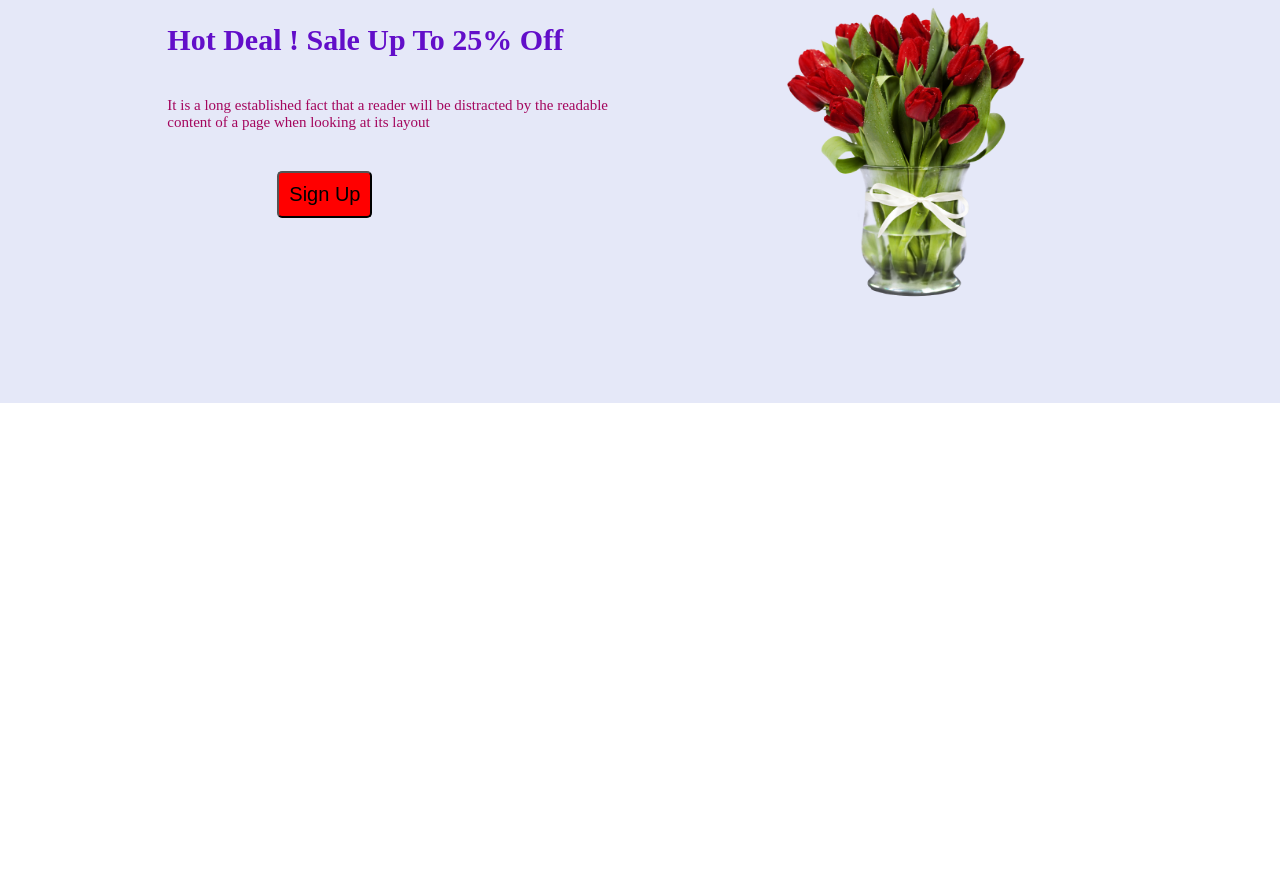
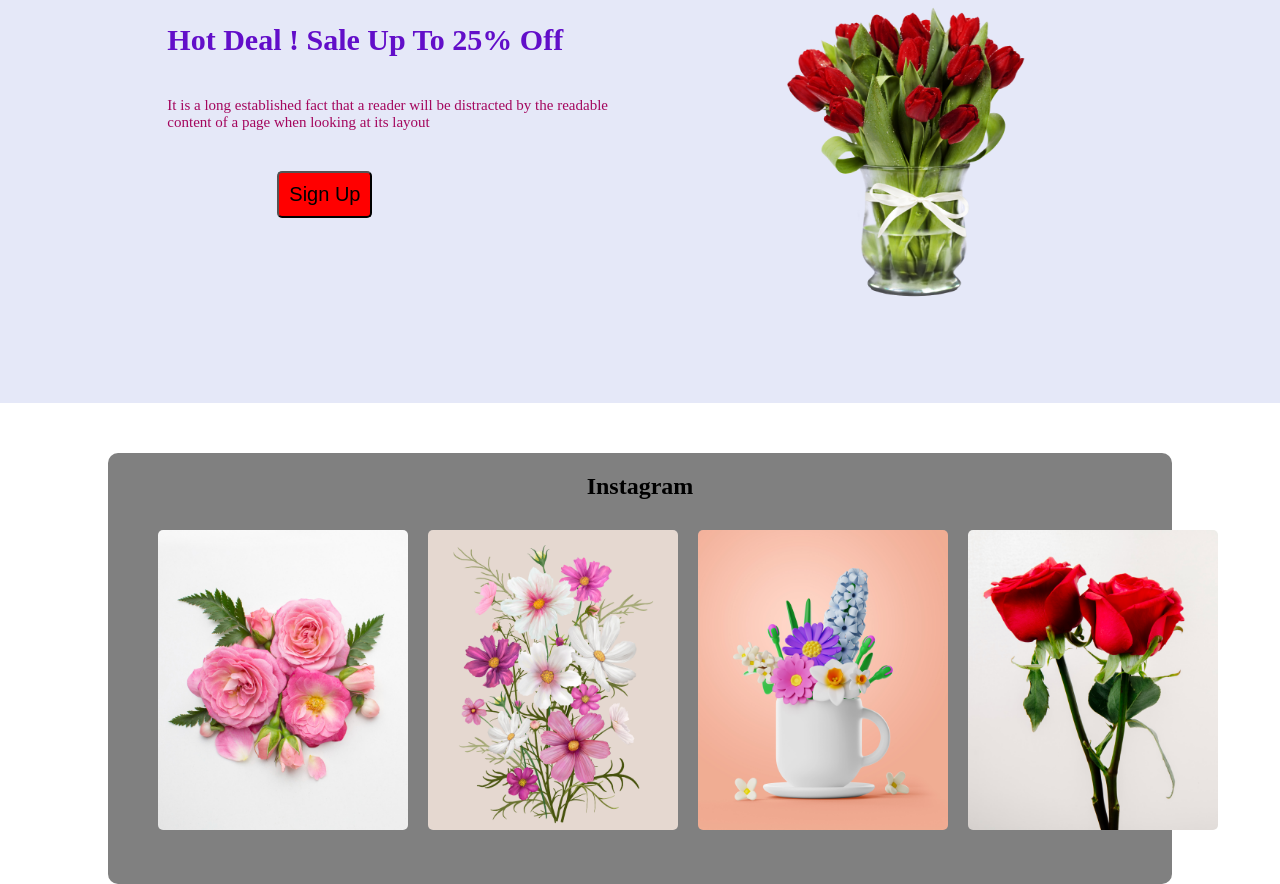
Before and after one commit to 2eg4rizve/7-Online-Flower-shop, a plain HTML site: page index.html in a window 1280 px wide. Shown: the part 1007-1891 px from the top of the page. Before the commit the page ends 1410 px from the top, so only its background shows below. Drawn offline with Linux system fonts and the light colour scheme.

Commit message:
instragram

```diff
--- a/index.css
+++ b/index.css
@@ -14,22 +14,25 @@
     gap: 100px;
 }
 
-.beautiful-flowers-text{
+.beautiful-flowers-text {
     /* width: 40%; */
     margin-top: 100px;
     margin-left: 100px;
 
 }
-.beautiful-flowers-h{
+
+.beautiful-flowers-h {
     color: #620ec9;
     font-size: 50px;
     padding: 20px;
 }
-.beautiful-flowers-p{
+
+.beautiful-flowers-p {
     color: #a4065d;
     font-size: 15px;
     padding: 20px;
 }
+
 .btn {
     font-size: 20px;
     background-color: red;
@@ -40,12 +43,13 @@
     border-radius: 5px;
 
 }
-.beautiful-flowers-img-div
-{
+
+.beautiful-flowers-img-div {
     margin-right: 200px;
     padding-bottom: 0px;
 }
-.beautiful-flowers-img{
+
+.beautiful-flowers-img {
     height: 700px;
     width: 500px;
 
@@ -63,22 +67,25 @@
     margin-top: 50px;
 }
 
-.Hot-Deal-text{
+.Hot-Deal-text {
     /* width: 40%; */
     margin-top: 100px;
     margin-left: 100px;
 
 }
-.Hot-Deal-h{
+
+.Hot-Deal-h {
     color: #620ec9;
     font-size: 30px;
     padding: 20px;
 }
-.Hot-Deal-p{
+
+.Hot-Deal-p {
     color: #a4065d;
     font-size: 15px;
     padding: 20px;
 }
+
 .Hot-Deal-btn {
     font-size: 20px;
     background-color: red;
@@ -89,14 +96,42 @@
     border-radius: 5px;
 
 }
-.Hot-Deal-img-div
-{
+
+.Hot-Deal-img-div {
     margin-right: 200px;
     margin-top: 100px;
     padding-bottom: 0px;
 }
-.Hot-Deal-img{
+
+.Hot-Deal-img {
     height: 300px;
     width: 250px;
 
 }
+
+/* Instagram */
+
+.Instagram {
+    width: 80%;
+    margin: auto;
+    background-color: gray;
+    padding: 20px;
+    border-radius: 10px;
+    margin-top: 50px;
+}
+
+.Instagram-h1 {
+    text-align: center;
+}
+
+.boxs {
+    display: flex;
+    gap: 20px;
+    padding: 30px;
+}
+
+.box-img {
+    width: 250px;
+    height: 300px;
+    border-radius: 5px;
+}
--- a/index.html
+++ b/index.html
@@ -66,6 +66,37 @@
 
     </section>
 
+    <!-- Instagram -->
+
+    <section>
+        <div class="Instagram">
+
+            <h1 class="Instagram-h1">Instagram</h1>
+
+
+            <div class="boxs">
+
+                <div>
+                    <img class="box-img" src="/Flower Asset/Flower 01.png" alt="" srcset="">
+                </div>
+                <div>
+                    <img class="box-img" src="/Flower Asset/Rectangle 4.png" alt="" srcset="">
+                </div>
+                <div>
+                    <img class="box-img" src="/Flower Asset/Rectangle 5.png" alt="" srcset="">
+                </div>
+                <div>
+                    <img class="box-img" src="/Flower Asset/Rectangle 6.png" alt="" srcset="">
+                </div>
+
+            </div>
+
+
+        </div>
+
+
+    </section>
+
 
 
 </body>
```
